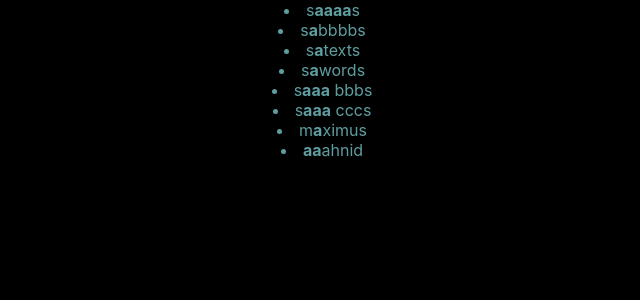
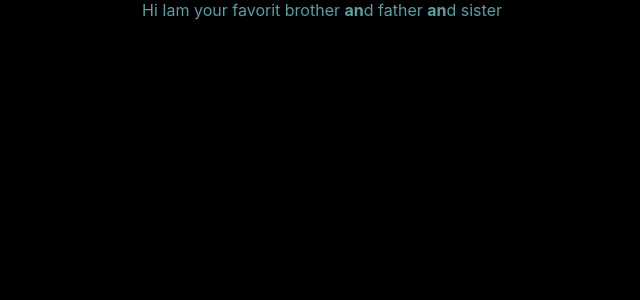
Before and after one commit to mytrofanov/light, a React (Create React App) app: page / in a window 1280 px wide. Shown: the top 300 px of the page, without its empty margins (318-958 px from the left). Built offline with nearby package versions, Linux system fonts and the light colour scheme.

Commit message:
Нашел новый фильтр - работает. Разделяет текс на куски до и после вхождения.

```diff
--- a/src/App.js
+++ b/src/App.js
@@ -1,41 +1,60 @@
 import './App.css';
-
+import GetHighlightedText from "./light/light";
 
 
 function App() {
 
 
     let text = `In this text you should highlight word text`
-    let text2 = ['saaaas', 'sabbbbs', 'satexts', 'sawords', 'saaa bbbs', 'saaa cccs', 'maximus','arahnid']
-    let searchText = 'a'
-    let regularSearchText =new RegExp(searchText, 'gi')
-    // let resultText = `<mark>${searchText}</mark>`
-    // let regularExpression = new RegExp(searchText, 'gi')
-    // text = text.replace(regularExpression, resultText)
-    let textHighlighter;
+    let text1 = 'Hi Iam your favorit brother and father and sister'
+    let text2 = ['saaaas', 'sabbbbs', 'satexts', 'sawords', 'saaa bbbs', 'saaa cccs', 'maximus', 'arahnid']
+    let searchText = 'an'
+
+    const parts = text1.split(new RegExp(`(${searchText})`, 'gi'));
+    console.log (parts)
+
+
     return (
         <div className="App">
             <div className="text" id='text' key='text'>
 
-                {text2.map((result, i) => {
-                    let searchKeywordIdx = result.indexOf(searchText);
-                    let lightLength = result.match(regularSearchText).length
-                    if (searchKeywordIdx > -1) {
-                        textHighlighter = [
-                            result.substring(0, searchKeywordIdx),
-                            <strong key={i}>
-                                {result.match(regularSearchText)}
-                            </strong>,
-                            result.slice(searchKeywordIdx + lightLength)
-                        ];
-                    }
-                    return <li key={i}>{textHighlighter}</li>;
-                })}
+                {parts.map((part, index) =>
+                    part.toLowerCase() === searchText.toLowerCase() ?
+                        <b key={index}>{part}</b> : part)}
 
 
-                </div>
-                </div>
-                )}
 
 
-                    export default App;
+                    {/*{*/}
+                    {/*    text2.map(function(match, idx){*/}
+                    {/*        let re = new RegExp(searchText, 'g');*/}
+                    {/*        let str = match.replace(re, {replaceValue});*/}
+                    {/*        return (<li key={idx}>{str}</li>)*/}
+                    {/*    })*/}
+                    {/*}*/}
+
+
+                    {/*//============= старый код, не работает с двумя вхождениями в слове в разных местах*/}
+                    {/*{text2.map((result, i) => {*/}
+                    {/*    let searchKeywordIdx = result.indexOf(searchText);*/}
+                    {/*    let lightLength = result.match(regularSearchText).length*/}
+                    {/*    if (searchKeywordIdx > -1) {*/}
+                    {/*        textHighlighter = [*/}
+                    {/*            result.substring(0, searchKeywordIdx),*/}
+                    {/*            <strong key={i}>*/}
+                    {/*                {result.match(regularSearchText)}*/}
+                    {/*            </strong>,*/}
+                    {/*            result.slice(searchKeywordIdx + lightLength)*/}
+                    {/*        ];*/}
+                    {/*    }*/}
+                    {/*    return <li key={i}>{textHighlighter}</li>;*/}
+                    {/*})      */}
+                    {/*}*/}
+
+
+            </div>
+        </div>
+)}
+
+
+export default App;
--- /dev/null
+++ b/src/light/light.js
@@ -0,0 +1,8 @@
+
+export default  function GetHighlightedText(text, highlight) {
+    // Split text on highlight term, include term itself into parts, ignore case
+    const parts = text.split(new RegExp(`(${highlight})`, 'gi'));
+    return <span>{parts.map(part =>
+        part.toLowerCase() === highlight.toLowerCase() ?
+            <b>{part}</b> : part)}</span>;
+}
```
